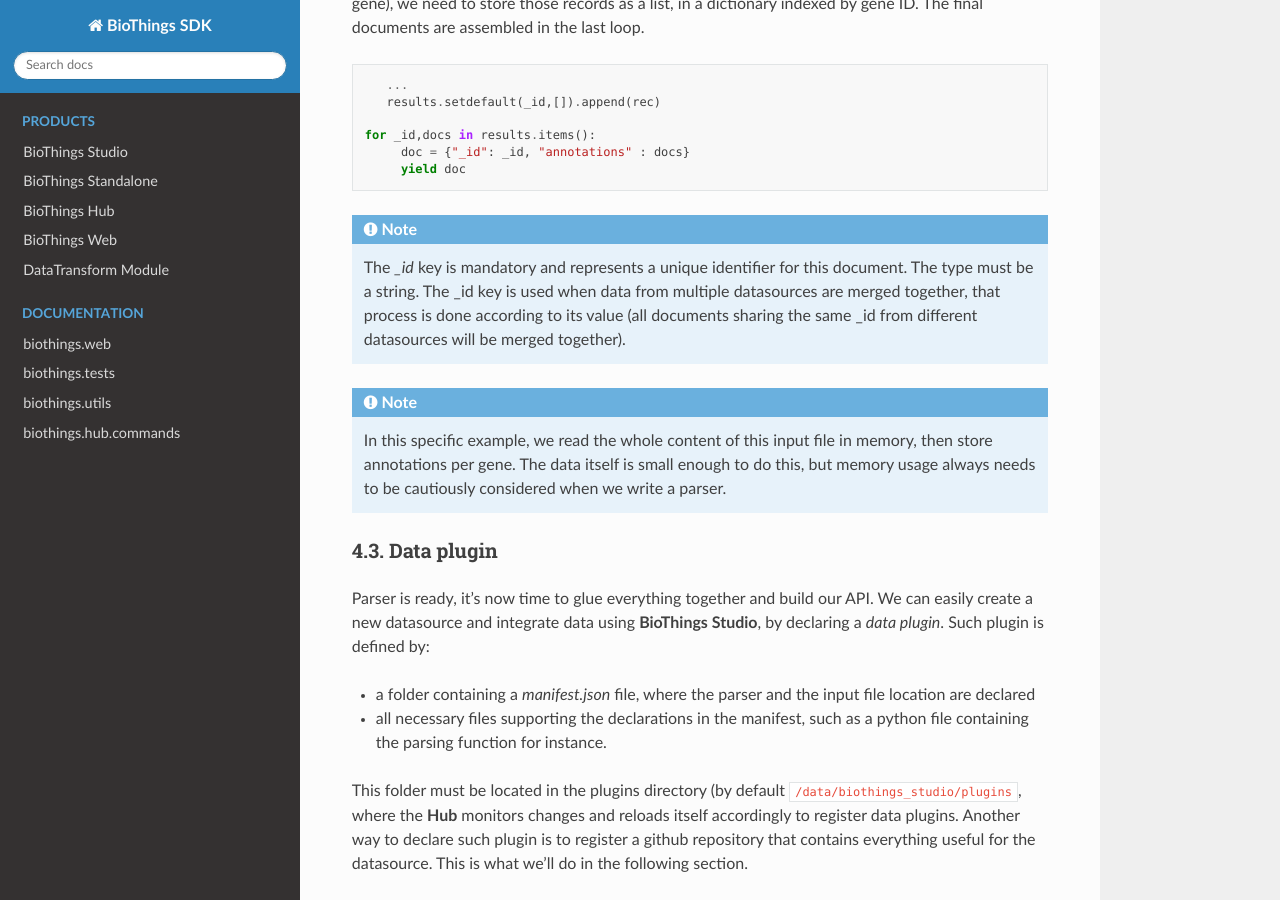
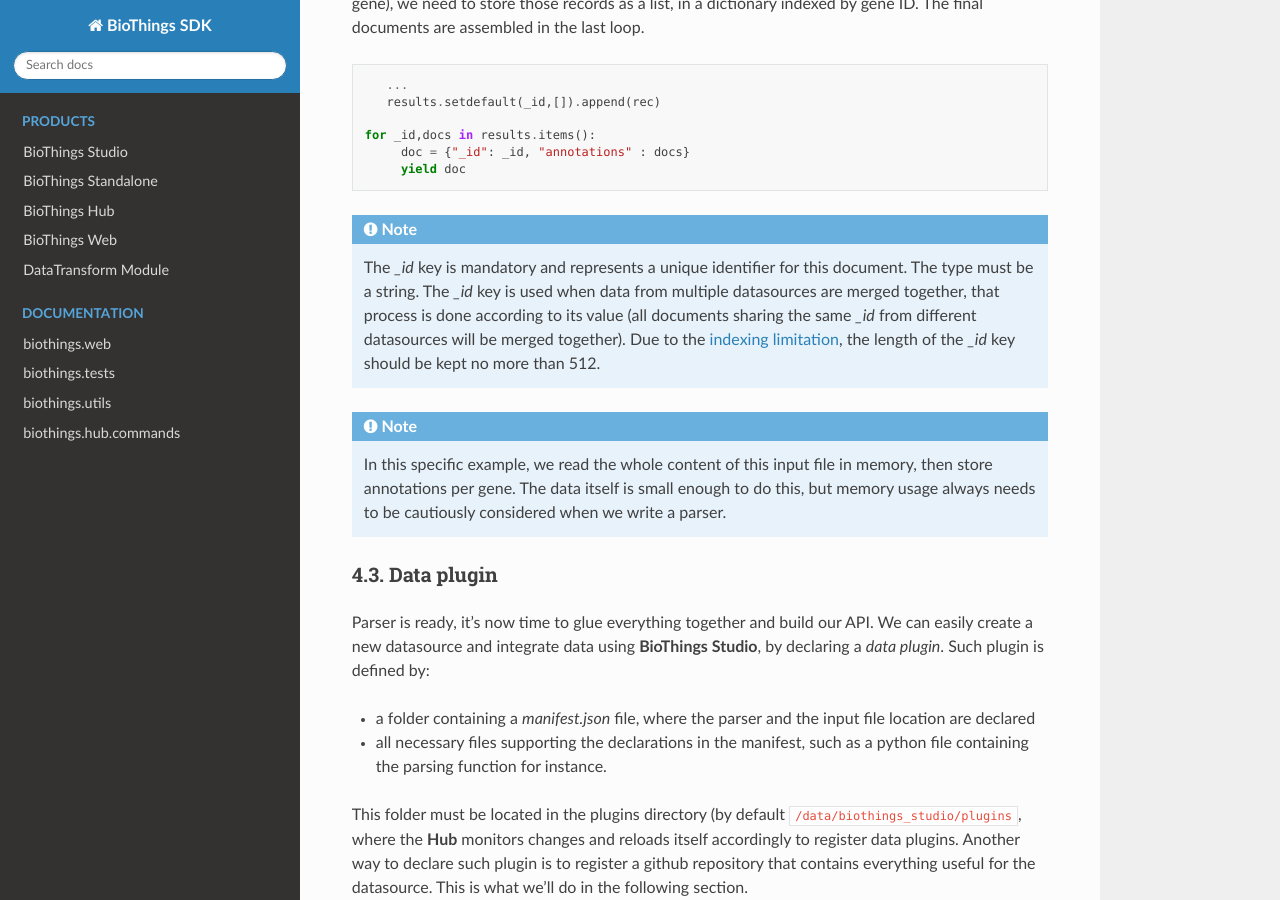
Before and after one commit to biothings/biothings.api, a Sphinx documentation site: the page built from docs/tutorial/studio_tutorial.rst, in a window 1280 px wide and 900 px high, scrolled down 4867 px. Built offline with Sphinx 7.4.7 and the Read the Docs theme 2.0.0, drawn with Linux system fonts in a browser that asks for light colours.

Commit message:
added text for 512 _id length limit

```diff
--- a/docs/tutorial/studio_tutorial.rst
+++ b/docs/tutorial/studio_tutorial.rst
@@ -224,9 +224,10 @@ in a dictionary indexed by gene ID. The final documents are assembled in the las
         yield doc
 
 
-.. note:: The `_id` key is mandatory and represents a unique identifier for this document. The type must be a string. The _id key is
+.. note:: The `_id` key is mandatory and represents a unique identifier for this document. The type must be a string. The `_id` key is
    used when data from multiple datasources are merged together, that process is done according to its value
-   (all documents sharing the same _id from different datasources will be merged together).
+   (all documents sharing the same `_id` from different datasources will be merged together). Due to the `indexing limitation <https://www.elastic.co/guide/en/elasticsearch/reference/8.4/mapping-id-field.html>`_, the length of
+   the `_id` key should be kept no more than 512.
 
 .. note:: In this specific example, we read the whole content of this input file in memory, then store annotations per gene. The data itself
    is small enough to do this, but memory usage always needs to be cautiously considered when we write a parser.
```
